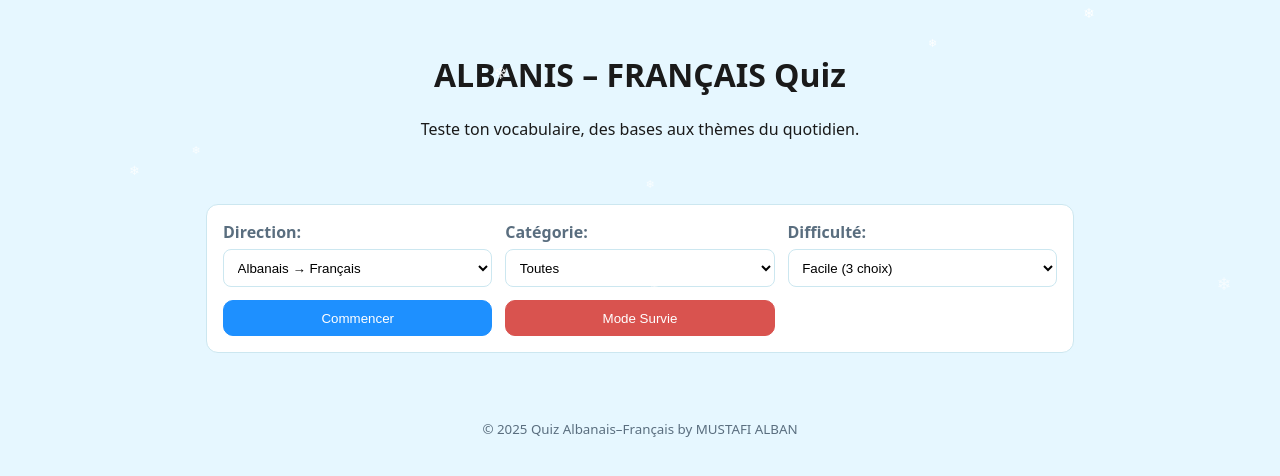
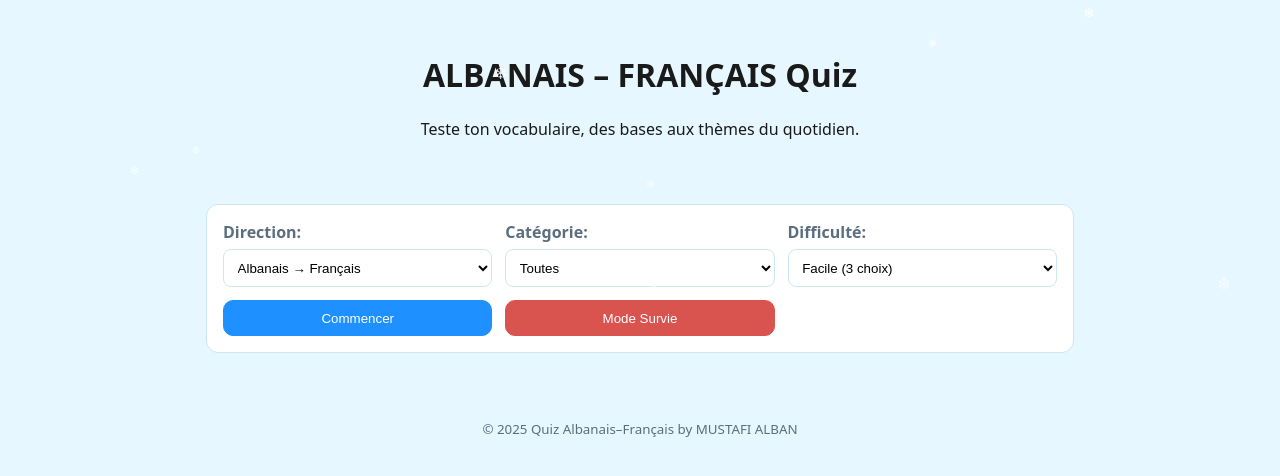
Before and after one commit to Shenur4/Quiz-ALB-Fr, a plain HTML site: page index.html in a window 1280 px wide. Drawn offline with Linux system fonts and the light colour scheme.

Commit message:
Fix HTML formatting and ensure proper structure
correction Orthographe

```diff
--- a/index.html
+++ b/index.html
@@ -3,13 +3,13 @@
 <head>
   <meta charset="UTF-8" />
   <meta name="viewport" content="width=device-width, initial-scale=1" />
-  <title>ALBANIS – FRANÇAIS Quiz</title>
+  <title>ALBANAIS – FRANÇAIS Quiz</title>
   <meta name="description" content="Quiz de vocabulaire albanais–français, choix multiple, score et progression." />
   <link rel="stylesheet" href="styles.css" />
 </head>
 <body>
   <header class="header">
-    <h1>ALBANIS – FRANÇAIS Quiz</h1>
+    <h1>ALBANAIS – FRANÇAIS Quiz</h1>
     <p>Teste ton vocabulaire, des bases aux thèmes du quotidien.</p>
   </header>
 
@@ -92,4 +92,5 @@
 
   <script src="app.js"></script>
 </body>
+
 </html>
```
